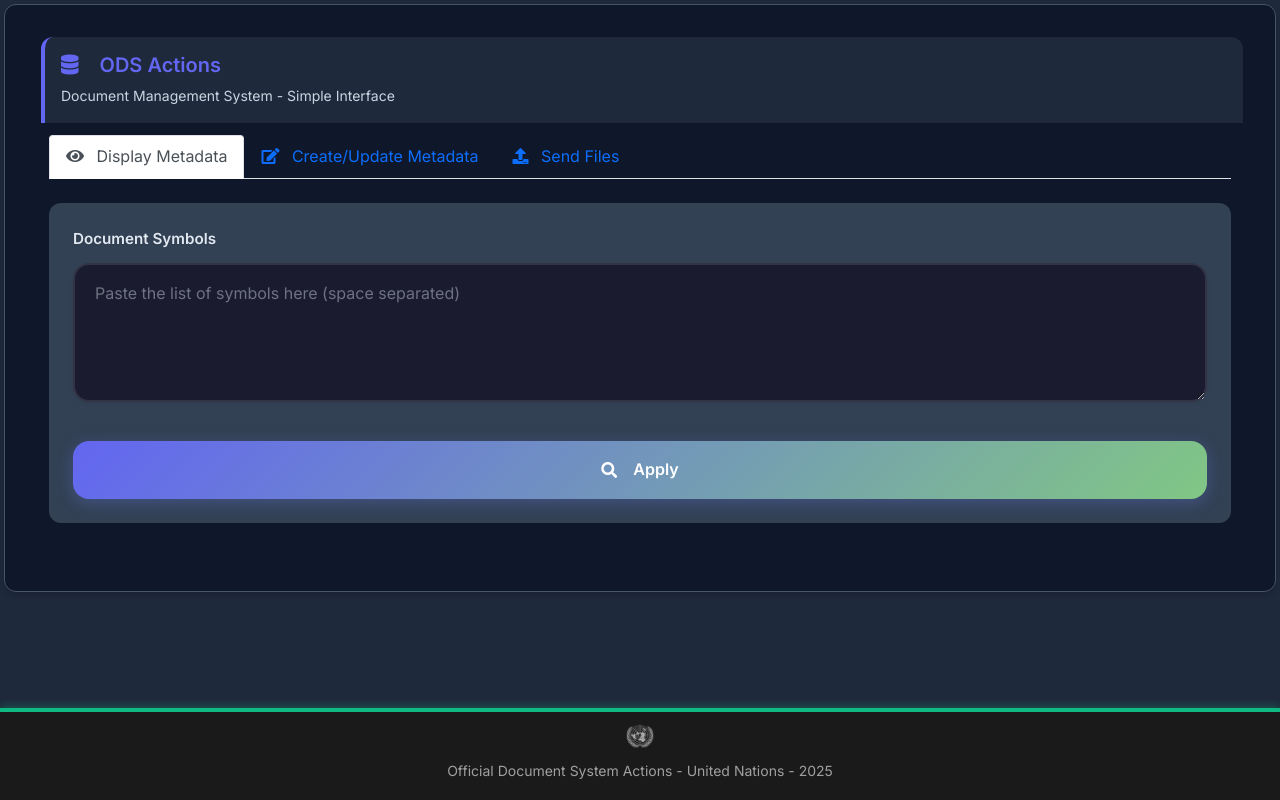
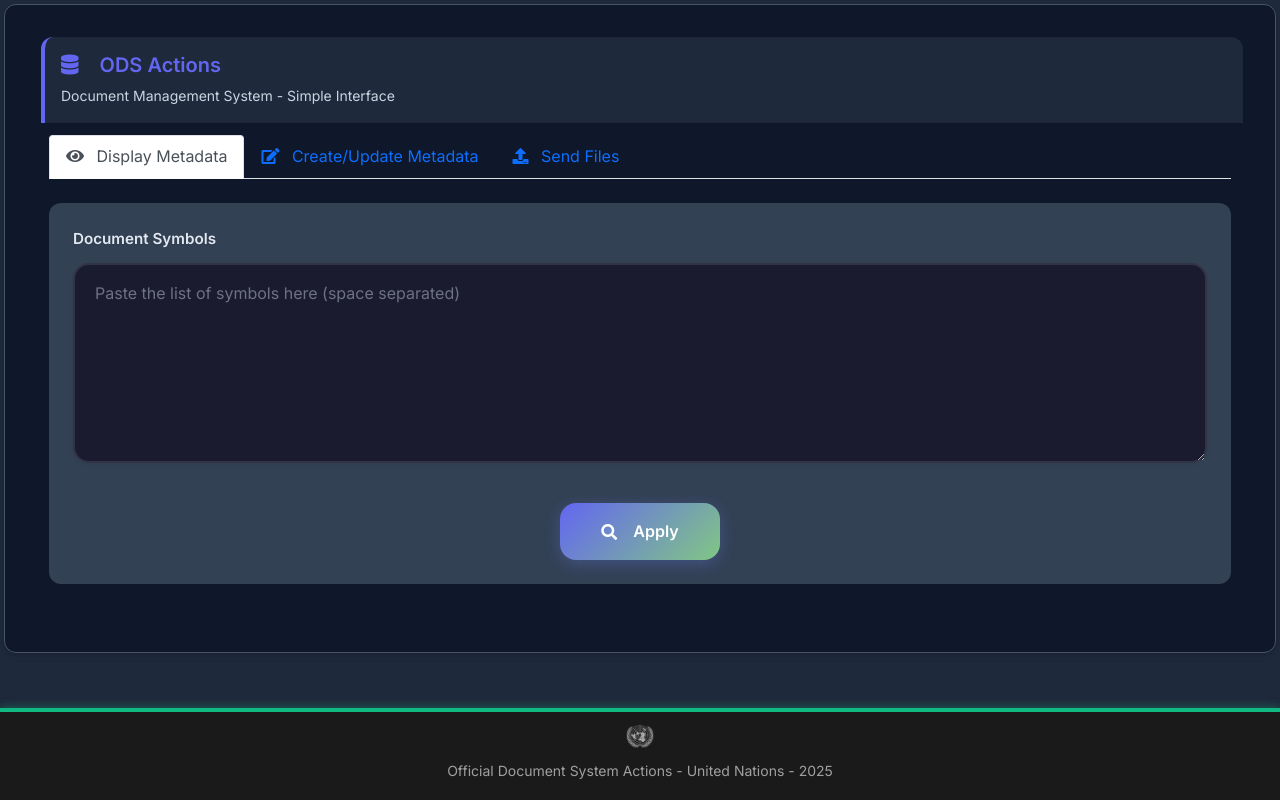
Before and after one commit to dag-hammarskjold-library/new-ods-api, a Flask app: template ods/templates/index_simple.html in a window 1280 px wide. Run offline with Flask 3, Linux system fonts and the light colour scheme; the template is opened without the code that fills it, so the values that code supplies are empty; parts of the project's set-up code (start-up, migrations or seed data) failed here and were passed over; some libraries are stand-ins or nearby versions.

Commit message:
ui redesign 01

```diff
--- a/ods/static/css/modern.css
+++ b/ods/static/css/modern.css
@@ -1411,7 +1411,7 @@
   flex: 1;
   padding: var(--space-1);
   background: var(--bg-secondary);
-  overflow-y: auto;
+  overflow-y: visible;
   overflow-x: hidden;
 }
 
@@ -1427,7 +1427,7 @@
   border-radius: var(--radius-lg);
   box-shadow: var(--shadow-md);
   border: 1px solid var(--border-color);
-  overflow: hidden;
+  overflow: visible;
   transition: all var(--transition-normal);
   width: 100%;
   margin: 0 auto;
@@ -1614,6 +1614,12 @@
   box-sizing: border-box;
 }
 
+.form-control-modern textarea,
+textarea.form-control-modern {
+  min-height: 200px !important;
+  resize: vertical;
+}
+
 .form-control-modern:focus {
   outline: none;
   border-color: var(--primary-color);
@@ -1715,6 +1721,96 @@
   box-shadow: 0 0 0 3px rgba(99, 102, 241, 0.1);
 }
 
+/* Tab Content and Tab Pane - Control height for display */
+.tab-content {
+  overflow: visible !important;
+  max-height: none !important;
+}
+
+.tab-pane {
+  overflow: visible !important;
+  max-height: none !important;
+}
+
+/* Override any Bootstrap tab scrolling - REMOVE ALL SCROLLING */
+.modern-table-container table,
+.modern-table-container tbody,
+.modern-table-container thead,
+.modern-table-container tr,
+.modern-table-container td,
+.modern-table-container th {
+  overflow: visible !important;
+  max-height: none !important;
+  height: auto !important;
+}
+
+/* Force no scrolling on all possible elements */
+table.modern-responsive-table,
+.modern-responsive-table,
+.modern-table-container,
+.tab-pane,
+.tab-content,
+div[id="display"],
+#display {
+  max-height: none !important;
+  overflow-y: visible !important;
+  overflow: visible !important;
+  height: auto !important;
+}
+
+/* Override ALL Bootstrap tab and content scrolling */
+.container-fluid,
+.page-content,
+.tab-content .tab-pane,
+div[role="tabpanel"].tab-pane,
+div.tab-content div.tab-pane,
+div.tab-content div.tab-pane.show,
+div.tab-content div.tab-pane.active {
+  overflow-y: visible !important;
+  max-height: none !important;
+  height: auto !important;
+}
+
+/* Target the specific table containers with specific rules */
+#ods_component .modern-table-container,
+#ods_component #display .modern-table-container,
+.tab-content .modern-table-container,
+.tab-pane .modern-table-container {
+  overflow-y: visible !important;
+  max-height: none !important;
+  overflow: hidden !important;
+}
+
+#ods_component .modern-table-container {
+  overflow-x: auto !important;
+  overflow-y: hidden !important;
+  max-height: none !important;
+}
+
+.tab-pane.show.active {
+  min-height: auto !important;
+  overflow: visible !important;
+  display: block !important;
+  max-height: none !important;
+}
+
+div[role="tabpanel"] {
+  min-height: auto !important;
+  overflow: visible !important;
+  max-height: none !important;
+}
+
+#display {
+  min-height: auto !important;
+  overflow: visible !important;
+  max-height: none !important;
+}
+
+.modern-controls-section + .modern-table-container {
+  min-height: auto !important;
+  max-height: none !important;
+}
+
 /* Enhanced Table Responsiveness */
 .modern-responsive-table {
   width: 100%;
@@ -1722,7 +1818,7 @@
   border-spacing: 0;
   background: var(--bg-primary);
   border-radius: var(--radius-lg);
-  overflow: hidden;
+  overflow: visible;
   box-shadow: var(--shadow-md);
   display: table;
 }
@@ -1777,6 +1873,8 @@
 
 .modern-table-container {
   overflow-x: auto;
+  overflow-y: visible;
+  max-height: none;
   -webkit-overflow-scrolling: touch;
   border-radius: var(--radius-lg);
   box-shadow: var(--shadow-md);
@@ -1786,6 +1884,8 @@
   .modern-table-container {
     padding: var(--space-2);
     margin: var(--space-2);
+    overflow-y: visible;
+    max-height: none;
   }
 
   .modern-responsive-table {
@@ -2240,6 +2340,13 @@
   justify-content: center;
 }
 
+/* Reduce button width by half in the first 3 tabs */
+.modern-button-group .btn-modern {
+  max-width: 150px;
+  width: auto;
+  padding: var(--space-2) var(--space-3);
+}
+
 .modern-action-buttons {
   display: flex;
   flex-wrap: wrap;
@@ -2248,12 +2355,21 @@
   margin: var(--space-4) 0;
 }
 
+/* Reduce Clear and Export button width by half in the first 3 tabs */
+.modern-action-buttons .btn-modern {
+  max-width: 150px;
+  width: auto;
+  padding: var(--space-2) var(--space-3);
+}
+
 .modern-table-container {
   background: var(--bg-primary);
   border-radius: var(--radius-lg);
   padding: var(--space-6);
   box-shadow: var(--shadow-md);
   overflow-x: auto;
+  overflow-y: visible;
+  max-height: none;
   margin: var(--space-6) 0;
 }
 
@@ -2345,6 +2461,8 @@
   .modern-table-container {
     padding: var(--space-3);
     overflow-x: auto;
+    overflow-y: visible;
+    max-height: none;
   }
 
   .modern-responsive-table {
--- a/ods/static/js/ods.js
+++ b/ods/static/js/ods.js
@@ -186,7 +186,7 @@
                                         <div class="row">
                                             <div class="col-12">
                                                 <label for="docsymbols" class="form-label-modern">Document Symbols</label>
-                                                <textarea id="docsymbols" class="form-control-modern" rows="4" placeholder="Paste the list of symbols here (new line separated). The Apply button will be enabled when you enter content." name="docsymbols" v-model="docsymbols"></textarea>
+                                                <textarea id="docsymbols" class="form-control-modern" rows="10" placeholder="Paste the list of symbols here (new line separated). The Apply button will be enabled when you enter content." name="docsymbols" v-model="docsymbols"></textarea>
                                             </div>
                                             </div>
                                         <div class="modern-button-group mt-3">
@@ -208,7 +208,7 @@
                                         </div>
                                     </div>
 
-                                    <div class="modern-table-container" v-if="displayResult">
+                                    <div class="modern-table-container" v-if="displayResult" style="overflow-y: visible !important; max-height: none !important;">
                                         <table id="MyTable" class="modern-responsive-table">
                                             <thead>
                                                 <tr>
@@ -261,7 +261,7 @@
                                         <div class="row">
                                             <div class="col-12">
                                                 <label for="docsymbols1" class="form-label-modern">Document Symbols</label>
-                                                <textarea id="docsymbols1" class="form-control-modern" rows="4" placeholder="Paste the list of symbols here (new line separated). The Send button will be enabled when you enter content." name="docsymbols1" v-model="docsymbols1"></textarea>
+                                                <textarea id="docsymbols1" class="form-control-modern" rows="10" placeholder="Paste the list of symbols here (new line separated). The Send button will be enabled when you enter content." name="docsymbols1" v-model="docsymbols1"></textarea>
                                             </div>
                                             </div>
                                         <div class="modern-button-group mt-3">
@@ -283,7 +283,7 @@
                                         </div>
                                     </div>
 
-                                    <div class="modern-table-container" v-if="displayResult1">
+                                    <div class="modern-table-container" v-if="displayResult1" style="overflow-y: visible !important; max-height: none !important;">
                                         <table id="MyTable1" class="modern-responsive-table">
                                             <thead>
                                                 <tr>
@@ -320,7 +320,7 @@
                                         <div class="row">
                                             <div class="col-12">
                                                 <label for="docsymbols2" class="form-label-modern">Document Symbols</label>
-                                                <textarea id="docsymbols2" class="form-control-modern" rows="4" placeholder="Paste the list of symbols here (new line separated). The Send Files button will be enabled when you enter content." name="docsymbols2" v-model="docsymbols2"></textarea>
+                                                <textarea id="docsymbols2" class="form-control-modern" rows="10" placeholder="Paste the list of symbols here (new line separated). The Send Files button will be enabled when you enter content." name="docsymbols2" v-model="docsymbols2"></textarea>
                                             </div>
                                             </div>
                                         <div class="modern-button-group mt-3">
@@ -342,7 +342,7 @@
                                         </div>
                                     </div>
 
-                                    <div class="modern-table-container" v-if="displayResult2">
+                                    <div class="modern-table-container" v-if="displayResult2" style="overflow-y: visible !important; max-height: none !important;">
                                         <table id="MyTable2" class="modern-responsive-table">
                                             <thead>
                                                 <tr>
```
